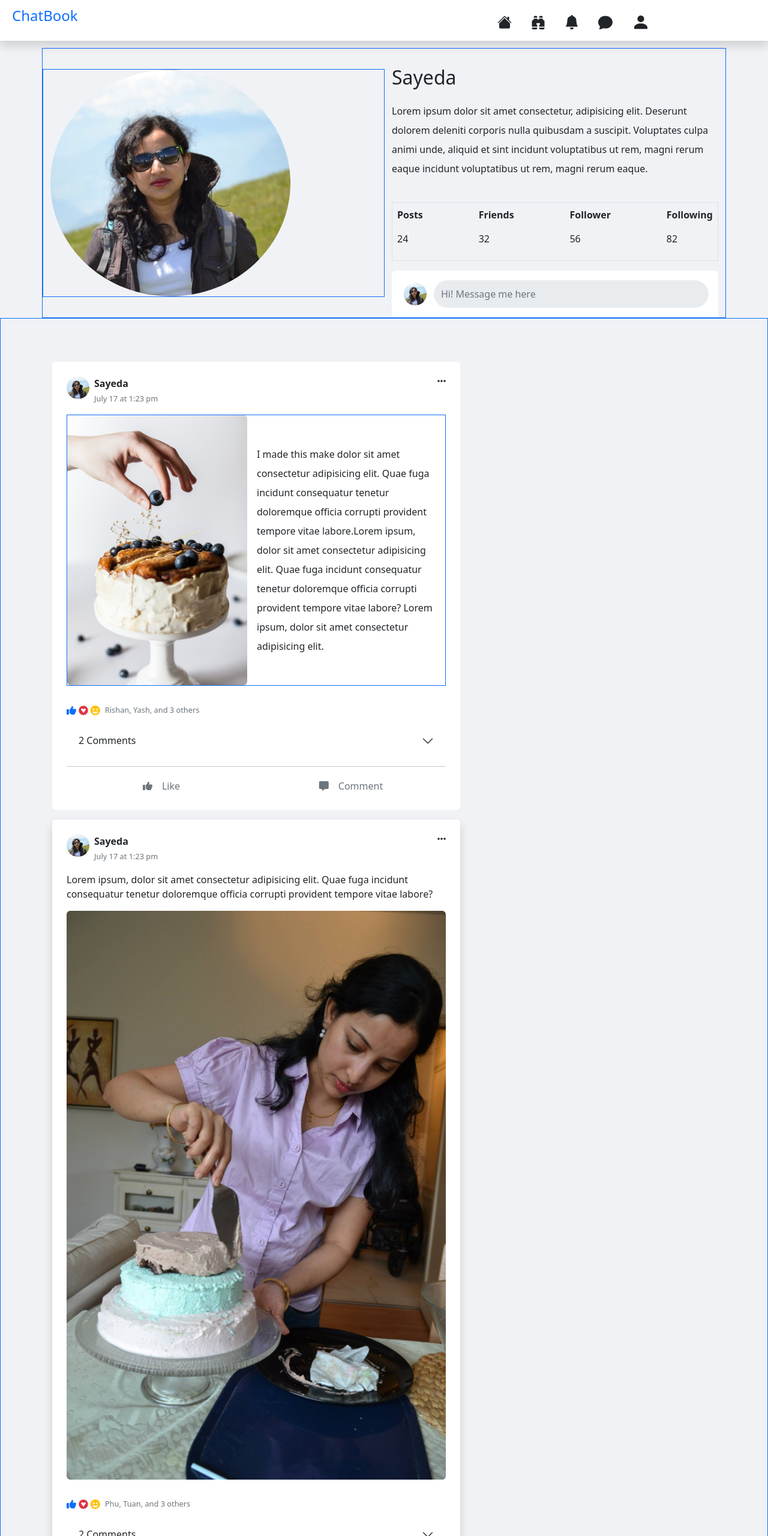
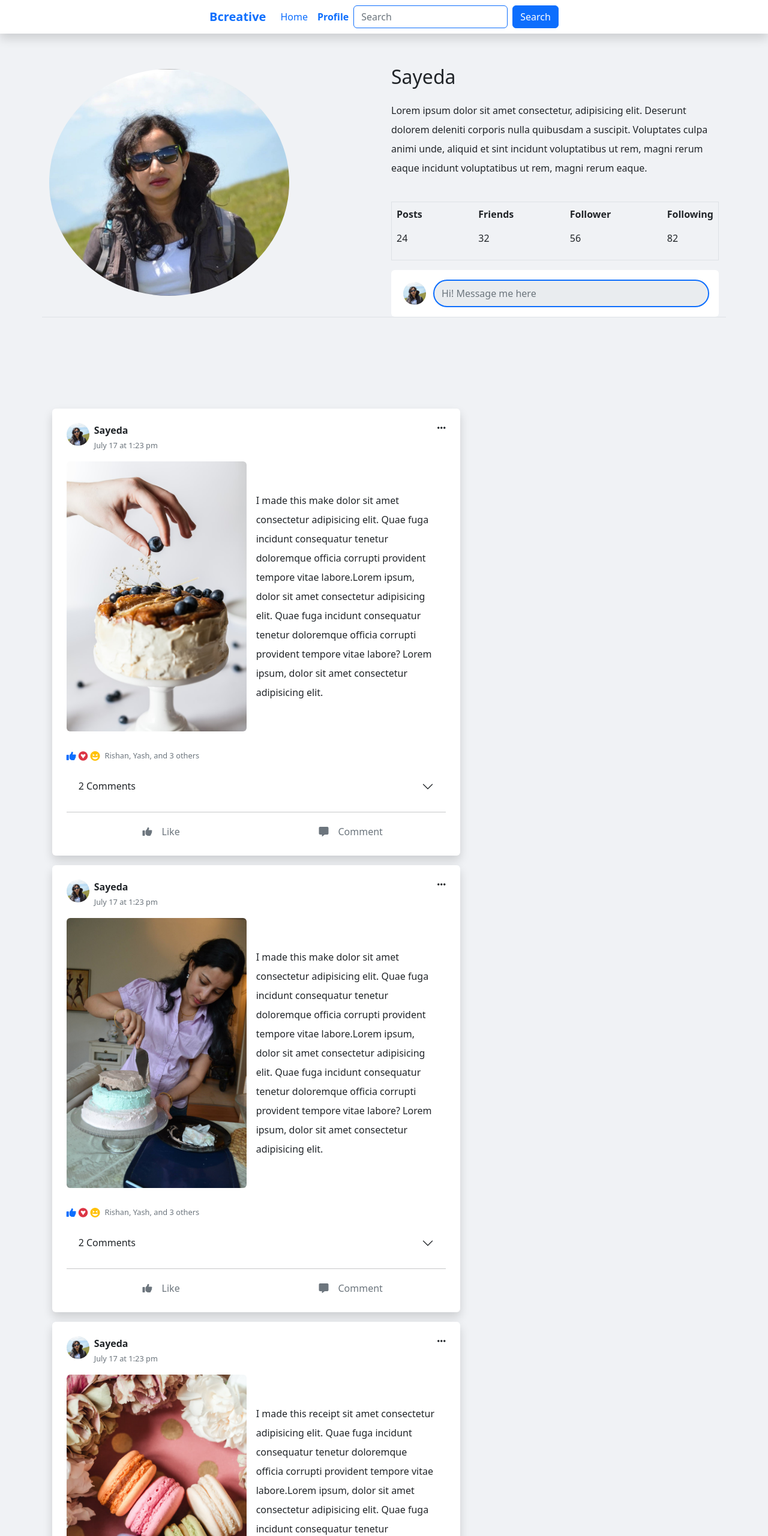
Before and after one commit to sayeda-chattopadhyay/css-framework-CA, a website: page profile.html in a window 1280 px wide. Shown: the top 2560 px of the page at 60% size. Drawn offline with nearby package versions, Linux system fonts and the light colour scheme.

Commit message:
title and header changed

```diff
--- a/profile.html
+++ b/profile.html
@@ -5,7 +5,7 @@
     <meta http-equiv="X-UA-Compatible" content="IE=edge" />
     <meta name="viewport" content="width=device-width, initial-scale=1.0" />
     <meta name="description" content="See, post and edit your profile page.">
-    <title>ChatBook  | Profile page</title>
+    <title>Bcreative  | Profile page</title>
     <script
       src="https://kit.fontawesome.com/bdb94ef7c7.js"
       crossorigin="anonymous"
@@ -13,71 +13,46 @@
     <link rel="stylesheet" href="/dist/css/styles.css" />
   </head>
   <body class="bg-gray">
-    <!-- Top nav(app) -->
-    <div
-      class="bg-white d-flex align-items-center fixed-top shadow"
+    <!-- Top nav -->
+    <header
+      class="bg-white d-flex justify-content-center align-items-center fixed-top shadow "
       style="min-height: 56px; z-index: 5"
     >
+      <!-- new code -->
+      <nav class="navbar navbar-expand-md">
         <div class="container-fluid">
-        <div class="row d-flex flex-column flex-md-row justify-content-center align-items-center px-2">
-            <!-- logo -->
-            <div class="col d-flex flex-row align-items-center">
-                <a href="index.html" class="text-decoration-none">
-                    <p class="fs-4">ChatBook</p>
-                </a>
+          <a class="navbar-brand text-primary fw-bold" href="index.html">Bcreative</a>
+          <button class="navbar-toggler" type="button" data-bs-toggle="collapse" data-bs-target="#navbarSupportedContent" aria-controls="navbarSupportedContent" aria-expanded="false" aria-label="Toggle navigation">
+            <span class="navbar-toggler-icon"></span>
+          </button>
+          <div class="collapse navbar-collapse" id="navbarSupportedContent">
+            <ul class="navbar-nav me-auto mb-2 mb-lg-0">
+              <li class="nav-item">
+                <a class="nav-link text-primary" aria-current="page" href="index.html">Home</a>
+              </li>
+              <li class="nav-item">
+                <a class="nav-link active text-primary fw-bold" href="#">Profile</a>
+              </li>
+              <li class="nav-item">
+                <a class="nav-link text-primary text-danger fw-bold d-block d-md-none" " href="login.html">Log out</a>
+              </li>
+            </ul>
+            <form class="d-flex" role="search">
+              <input class="form-control me-2 border border-primary" type="search" placeholder="Search" aria-label="Search">
+              <button class="btn  btn-primary text-white" type="submit">Search</button>
+            </form>
         </div>
-            <!-- nav -mobile -->
-            <div class="col d-flex justify-content-center align-items-center">
-                <!-- home -->
-                <!-- <div class="mx-4 nav__btn nav__btn-active">
-                    <button type="button" class="btn px-4 active" href="#" aria-current="true"">
-                      <i class="fas fa-home text-muted fs-4 "></i>
-                    </button>
-                  </div> -->
-                <div class="fs-4 p-3">
-                <svg xmlns="http://www.w3.org/2000/svg" width="24" height="24"  fill="currentColor" class=" text-dark bi bi-house-fill" viewBox="0 0 16 16">
-                    <path fill-rule="evenodd" d="m8 3.293 6 6V13.5a1.5 1.5 0 0 1-1.5 1.5h-9A1.5 1.5 0 0 1 2 13.5V9.293l6-6zm5-.793V6l-2-2V2.5a.5.5 0 0 1 .5-.5h1a.5.5 0 0 1 .5.5z"/>
-                    <path fill-rule="evenodd" d="M7.293 1.5a1 1 0 0 1 1.414 0l6.647 6.646a.5.5 0 0 1-.708.708L8 2.207 1.354 8.854a.5.5 0 1 1-.708-.708L7.293 1.5z"/>
-                </svg>
-                </div>
-                <!-- explore -->
-                <a href=""class="fs-4 p-3">
-                <svg xmlns="http://www.w3.org/2000/svg" width="24" height="24" fill="currentColor" class="text-dark bi bi-binoculars-fill" viewBox="0 0 16 16">
-                    <path d="M4.5 1A1.5 1.5 0 0 0 3 2.5V3h4v-.5A1.5 1.5 0 0 0 5.5 1h-1zM7 4v1h2V4h4v.882a.5.5 0 0 0 .276.447l.895.447A1.5 1.5 0 0 1 15 7.118V13H9v-1.5a.5.5 0 0 1 .146-.354l.854-.853V9.5a.5.5 0 0 0-.5-.5h-3a.5.5 0 0 0-.5.5v.793l.854.853A.5.5 0 0 1 7 11.5V13H1V7.118a1.5 1.5 0 0 1 .83-1.342l.894-.447A.5.5 0 0 0 3 4.882V4h4zM1 14v.5A1.5 1.5 0 0 0 2.5 16h3A1.5 1.5 0 0 0 7 14.5V14H1zm8 0v.5a1.5 1.5 0 0 0 1.5 1.5h3a1.5 1.5 0 0 0 1.5-1.5V14H9zm4-11H9v-.5A1.5 1.5 0 0 1 10.5 1h1A1.5 1.5 0 0 1 13 2.5V3z"/>
-                </svg>
-            </a>
-                <!-- notifications -->
-                <div class="fs-4 p-3">
-                <svg xmlns="http://www.w3.org/2000/svg" width="24" height="24" fill="currentColor" class="text-dark bi bi-bell-fill" viewBox="0 0 16 16">
-                    <path d="M8 16a2 2 0 0 0 2-2H6a2 2 0 0 0 2 2zm.995-14.901a1 1 0 1 0-1.99 0A5.002 5.002 0 0 0 3 6c0 1.098-.5 6-2 7h14c-1.5-1-2-5.902-2-7 0-2.42-1.72-4.44-4.005-4.901z"/>
-                </svg>
-                </div>
-                <!-- message -->
-                <div class="fs-4 p-3">
-                <svg xmlns="http://www.w3.org/2000/svg" width="24" height="24" fill="currentColor" class="text-dark bi bi-chat-fill" viewBox="0 0 16 16">
-                    <path d="M8 15c4.418 0 8-3.134 8-7s-3.582-7-8-7-8 3.134-8 7c0 1.76.743 3.37 1.97 4.6-.097 1.016-.417 2.13-.771 2.966-.079.186.074.394.273.362 2.256-.37 3.597-.938 4.18-1.234A9.06 9.06 0 0 0 8 15z"/>
-                </svg>
-                </div>
-                <!-- profile -->
-                <div class="fs-4 p-3">
-                <a href="profile.html">
-                    <svg xmlns="http://www.w3.org/2000/svg" width="30" height="30" fill="currentColor" class=" text-dark bi bi-person-fill" viewBox="0 0 16 16">
-                    <path d="M3 14s-1 0-1-1 1-4 6-4 6 3 6 4-1 1-1 1H3zm5-6a3 3 0 1 0 0-6 3 3 0 0 0 0 6z"/>
-                    </svg>
-                </a>
-                </div>
-            </div>
-         </div>
-      </div>
-    </div>
+      </nav>
 
+    </header>
     <!------------------ main---------------->
+
+    <main class="container-fluid mt-5">
        <!-- hero section-->
-    <div class="container-fluid mt-5">
-      <div class="container">
-        <div class="row d-flex flex-column flex-md-row justify-content-evenly align-items-center border border-primary">
+      <div class="container border-bottom border-gray">
+        <div class="row d-flex flex-column flex-md-row justify-content-evenly align-items-center">
             <!-- Hero section -->
-            <div class="col border border-primary">
+            <div class="col">
                 <img src="images/sayeda.img.jpg" alt="Profile image" class="rounded-circle me-2 img-fluid " style="width: 400px; height:400 px; object-fit: cover mb-5">
             </div>
             <div class="col d-flex flex-column">
@@ -118,7 +93,7 @@
                     </div>
                     <input
                         type="text"
-                        class="form-control rounded-pill border-0 bg-gray pointer"
+                        class="form-control rounded-pill border border-2 border-primary bg-gray pointer"
                         disabled
                         placeholder="Hi! Message me here"
                         data-bs-toggle="modal"
@@ -129,16 +104,14 @@
             </div>
         </div>
       </div>
-
       <!-- ----------main body--------- -->
-      <div class="row justify-content-evenly border border-primary">
-        <!-- sidebar Navigation -->
-         <!-- Timeline -->
+      <div class="row justify-content-evenly mt-5">
+         <!-- Posts -->
         <div class="col-12 col-lg-8 pb-5">
           <div class="d-flex flex-column justify-content-center w-100 mx-auto" style="padding-top: 56px; max-width: 680px">
-            <!--  feeds -->
-            <!--  feed one -->
-            <div class="bg-white p-4 rounded mt-3">
+            <!--  posts -->
+            <!--  post one -->
+            <div class="bg-white p-4 rounded shadow mt-3">
               <!--  author -->
               <div class="d-flex justify-content-between">
                 <!-- avatar -->
@@ -200,7 +173,7 @@
               <!--  post content -->
               <div class="mt-3">
                 <!-- content -->
-                <div class="d-flex flex-column flex-md-row justify-content-between align-items-center mb-3 border border-primary">
+                <div class="d-flex flex-column flex-md-row justify-content-between align-items-center mb-3">
                         <img
                         src="images/alex-lvrs-On2VseHUDXw-unsplash.jpg"
                         alt="post image"
@@ -427,7 +400,7 @@
                 </div>
               </div>
             </div>
-             <!--  feed two -->
+             <!--  post two -->
             <div class="bg-white p-4 rounded shadow mt-3">
               <!--  author -->
               <div class="d-flex justify-content-between">
@@ -490,17 +463,22 @@
               <!--  post content -->
               <div class="mt-3">
                 <!-- content -->
-                <div>
-                  <p>
-                    Lorem ipsum, dolor sit amet consectetur adipisicing elit.
+                <div class="d-flex flex-column flex-md-row justify-content-between align-items-center mb-3">
+                        <img
+                        src="images/sayeda.makingcake.jpg"
+                        alt="post image"
+                        class="img-fluid rounded"
+                        width="300px"/>
+
+                        <p class="lh-lg p-3 mt-3">
+                            I made this make dolor sit amet consectetur adipisicing elit.
+                            Quae fuga incidunt consequatur tenetur doloremque officia
+                            corrupti provident tempore vitae labore.Lorem ipsum, dolor sit amet consectetur adipisicing elit.
                             Quae fuga incidunt consequatur tenetur doloremque officia
                             corrupti provident tempore vitae labore?
+                            Lorem ipsum, dolor sit amet consectetur adipisicing elit.
                         </p>
-                  <img
-                    src="images/sayeda.makingcake.jpg"
-                    alt="User is decorating cake"
-                    class="img-fluid rounded"
-                  />
+
                 </div>
                 <!-- likes & comments -->
                 <div class="post__comment mt-3 position-relative">
@@ -520,7 +498,7 @@
                       <i class="text-danger fab fa-gratipay"></i>
                       <i class="text-warning fas fa-grin-squint"></i>
                     </div>
-                    <p class="m-0 text-muted fs-7">Phu, Tuan, and 3 others</p>
+                    <p class="m-0 text-muted fs-7">Rishan, Yash, and 3 others</p>
                   </div>
                   <!-- comments start-->
                   <div class="accordion" id="accordionExample">
@@ -597,7 +575,7 @@
                           <div class="d-flex align-items-center my-1">
                             <!-- avatar -->
                             <img
-                              src="images/F3.jpg"
+                              src="images/good-faces-xmSWVeGEnJw-unsplash.jpg"
                               alt="avatar"
                               class="rounded-circle me-2"
                               style="
@@ -663,7 +641,7 @@
                           <div class="d-flex align-items-center my-1">
                             <!-- avatar -->
                             <img
-                              src="images/F4.jpg"
+                              src="images/jake-nackos-IF9TK5Uy-KI-unsplash.jpg"
                               alt="avatar"
                               class="rounded-circle me-2"
                               style="
@@ -712,7 +690,7 @@
                 </div>
               </div>
             </div>
-             <!--  feed three -->
+             <!--  post three -->
              <div class="bg-white p-4 rounded shadow mt-3">
               <!--  author -->
               <div class="d-flex justify-content-between">
@@ -775,17 +753,22 @@
               <!--  post content -->
               <div class="mt-3">
                 <!-- content -->
-                <div>
-                  <p>
-                    Lorem ipsum, dolor sit amet consectetur adipisicing elit.
+                <div class="d-flex flex-column flex-md-row justify-content-between align-items-center mb-3">
+                        <img
+                        src="images/macarons.jpg"
+                        alt="beautiful colourful macarons"
+                        class="img-fluid rounded"
+                        width="300px"/>
+
+                        <p class="lh-lg p-3 mt-3">
+                            I made this receipt sit amet consectetur adipisicing elit.
+                            Quae fuga incidunt consequatur tenetur doloremque officia
+                            corrupti provident tempore vitae labore.Lorem ipsum, dolor sit amet consectetur adipisicing elit.
                             Quae fuga incidunt consequatur tenetur doloremque officia
                             corrupti provident tempore vitae labore?
+                            Lorem ipsum, dolor sit amet consectetur adipisicing elit.
                         </p>
-                  <img
-                    src="images/macarons.jpg"
-                    alt="post image"
-                    class="img-fluid rounded;
-                  />
+
                 </div>
                 <!-- likes & comments -->
                 <div class="post__comment mt-3 position-relative">
@@ -805,7 +788,7 @@
                       <i class="text-danger fab fa-gratipay"></i>
                       <i class="text-warning fas fa-grin-squint"></i>
                     </div>
-                    <p class="m-0 text-muted fs-7">Ryan, Hiya, and 2 others</p>
+                    <p class="m-0 text-muted fs-7">Rishan, Yash, and 3 others</p>
                   </div>
                   <!-- comments start-->
                   <div class="accordion" id="accordionExample">
@@ -882,7 +865,7 @@
                           <div class="d-flex align-items-center my-1">
                             <!-- avatar -->
                             <img
-                              src="images/F1.jpg"
+                              src="images/good-faces-xmSWVeGEnJw-unsplash.jpg"
                               alt="avatar"
                               class="rounded-circle me-2"
                               style="
@@ -948,7 +931,7 @@
                           <div class="d-flex align-items-center my-1">
                             <!-- avatar -->
                             <img
-                              src="images/F2.jpg"
+                              src="images/jake-nackos-IF9TK5Uy-KI-unsplash.jpg"
                               alt="avatar"
                               class="rounded-circle me-2"
                               style="
@@ -1077,10 +1060,39 @@
 
                 </li>
               </div>
+              <div class="p-2 rounded mt-5 border-top border-gray">
+                <a
+                  href="login.html"
+                  class="
+                    d-flex
+                    align-items-center
+                    text-decoration-none text-dark
+                  "
+                >
+                  <div class="p-2 d-flex">
+                    <svg xmlns="http://www.w3.org/2000/svg" width="24" height="24" fill="currentColor" class=" text-primary bi bi-door-closed-fill" viewBox="0 0 16 16">
+                      <path d="M12 1a1 1 0 0 1 1 1v13h1.5a.5.5 0 0 1 0 1h-13a.5.5 0 0 1 0-1H3V2a1 1 0 0 1 1-1h8zm-2 9a1 1 0 1 0 0-2 1 1 0 0 0 0 2z"/>
+                    </svg>
+                  </div>
+                  <div>
+                    <p class="m-0 text-danger fw-bold">Log Out</p>
+                  </div>
+                </a>
               </div>
             </div>
           </div>
         </div>
+    </main>
+    <!------------------ footer---------------->
+    <footer class="mt-6 pt-5 text-muted text-center text-small border border-top border-gray">
+    <p class="mb-1">Bcreative © 2022 </p>
+    <ul class="list-inline">
+      <li class="list-inline-item text-decoration-none"><a href="#">Privacy</a></li>
+      <li class="list-inline-item"><a href="#">Terms & Conditions</a></li>
+      <li class="list-inline-item"><a href="#">Support</a></li>
+      <li class="list-inline-item"><a href="#">Cookies</a></li>
+    </ul>
+    </footer>
     <script src="/node_modules/bootstrap/dist/js/bootstrap.bundle.min.js"></script>
   </body>
 </html>
```
Lines whose indentation alone changed are shown as unchanged.
